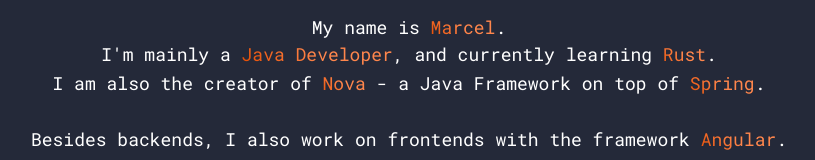
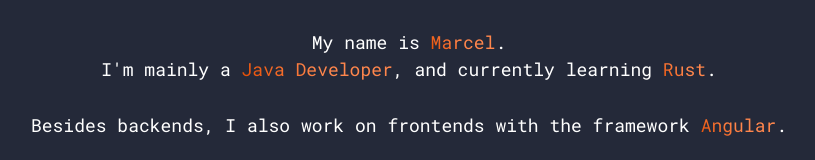
Before and after one commit to MarcelCoding/m4rc3l.de-old, an Angular app: page / in a window 1280 px wide. Shown: the part 498-658 px from the top of the page, without its empty margins (231-1046 px from the left). Built offline with nearby package versions, Linux system fonts and the light colour scheme.

Commit message:
Update app.component.html

```diff
--- a/src/app/app.component.html
+++ b/src/app/app.component.html
@@ -29,9 +29,9 @@
       <br>
       I'm mainly a <span class="highlight">Java Developer</span>, and currently learning
       <a href="https://www.rust-lang.org/" rel="noopener" target="_blank">Rust</a>.
-      <br>
+      <!--<br>
       I am also the creator of <a href="https://github.com/getnova" rel="noopener" target="_blank">Nova</a> - a Java
-      Framework on top of <a href="https://spring.io" rel="noopener" target="_blank">Spring</a>.
+      Framework on top of <a href="https://spring.io" rel="noopener" target="_blank">Spring</a>.-->
       <br>
       <br>
       Besides backends, I also work on frontends with the framework
```
